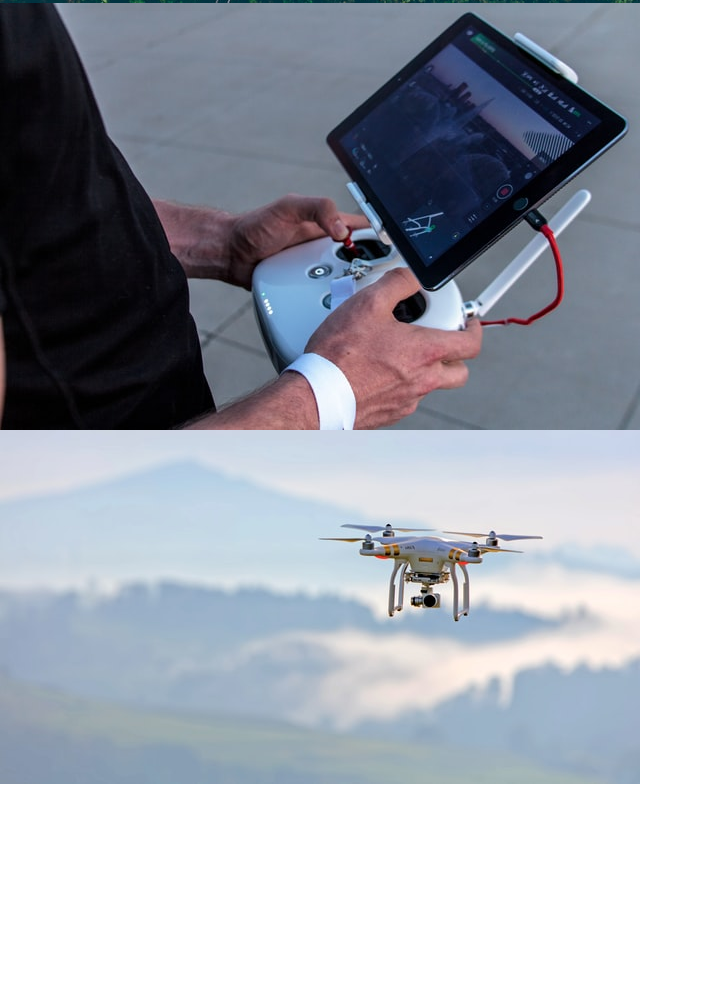
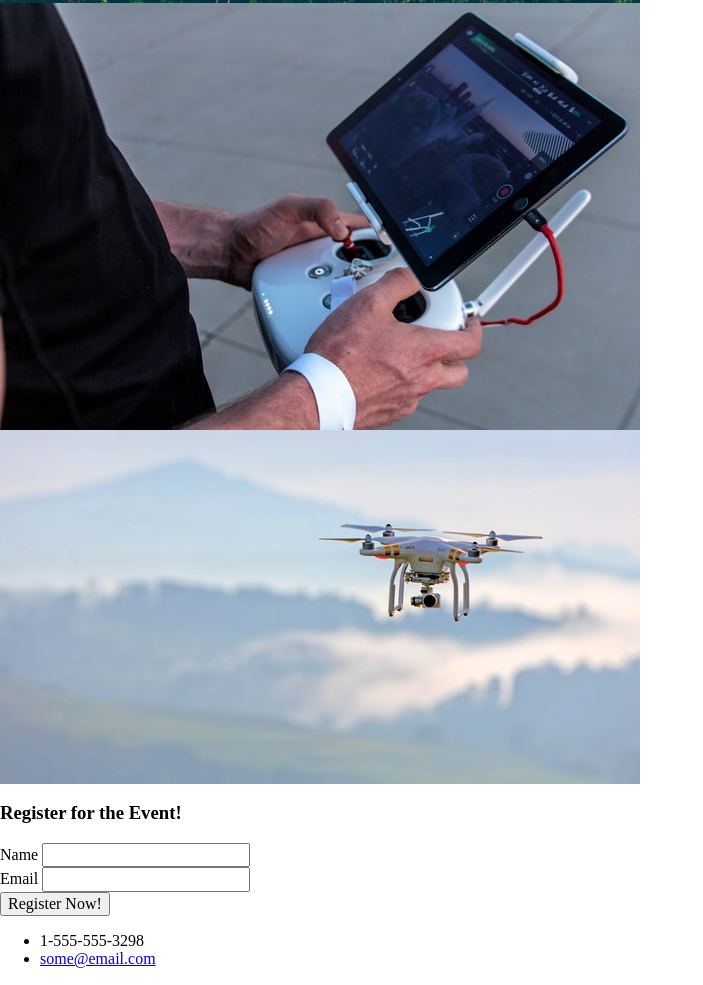
Before and after one commit to frontendella/Drone-Page, a website built with Vite: page index.html in a window 1280 px wide. Shown: the part 3461-4446 px from the top of the page, without its empty margins (0-703 px from the left). Before the commit the page ends 4245 px from the top, so only its background shows below. Built offline with nearby package versions, Linux system fonts and the light colour scheme.

Commit message:
Html markup finished

```diff
--- a/index.html
+++ b/index.html
@@ -56,6 +56,28 @@
                 <img src="/assets/footage-5.jpg" alt="">
             </div>
         </section>
+        <section class="contact">
+            <h3>Register for the Event!</h3>
+            <div class="cols-2">
+                <div class="form-container">
+                    <div class="form-el">
+                        <label for="name">Name</label>
+                        <input type="text" id="name">
+                    </div>
+                    <div class="form-el">
+                        <label for="email">Email</label>
+                        <input type="email" id="email">
+                    </div>
+                    <button>Register Now!</button>
+                </div>
+                <div class="other-info">
+                    <ul>
+                        <li>1-555-555-3298</li>
+                        <li><a href="#">some@email.com</a></li>
+                    </ul>
+                </div>
+            </div>
+        </section>
 
         <script src="index.js"></script>
     </body>
```
